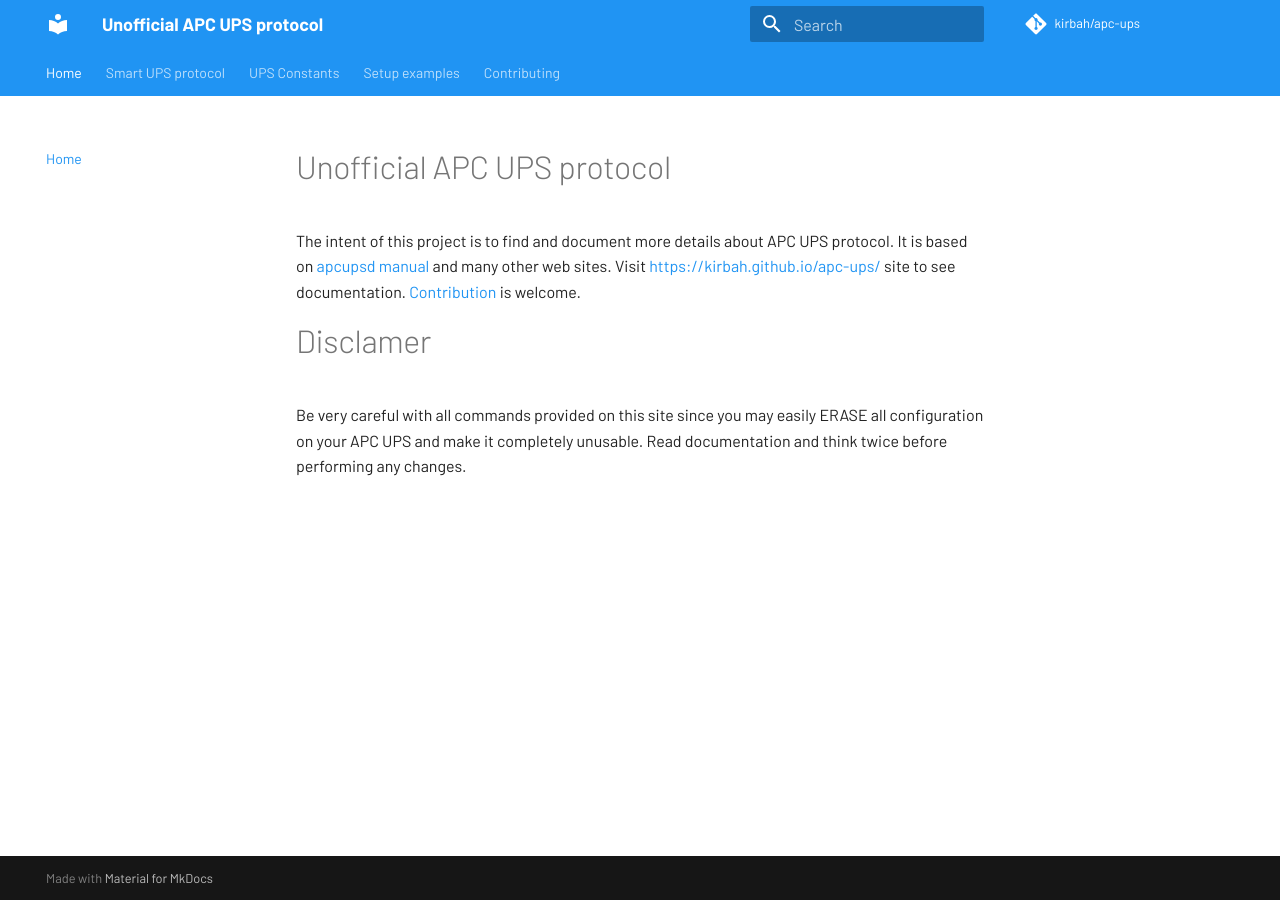
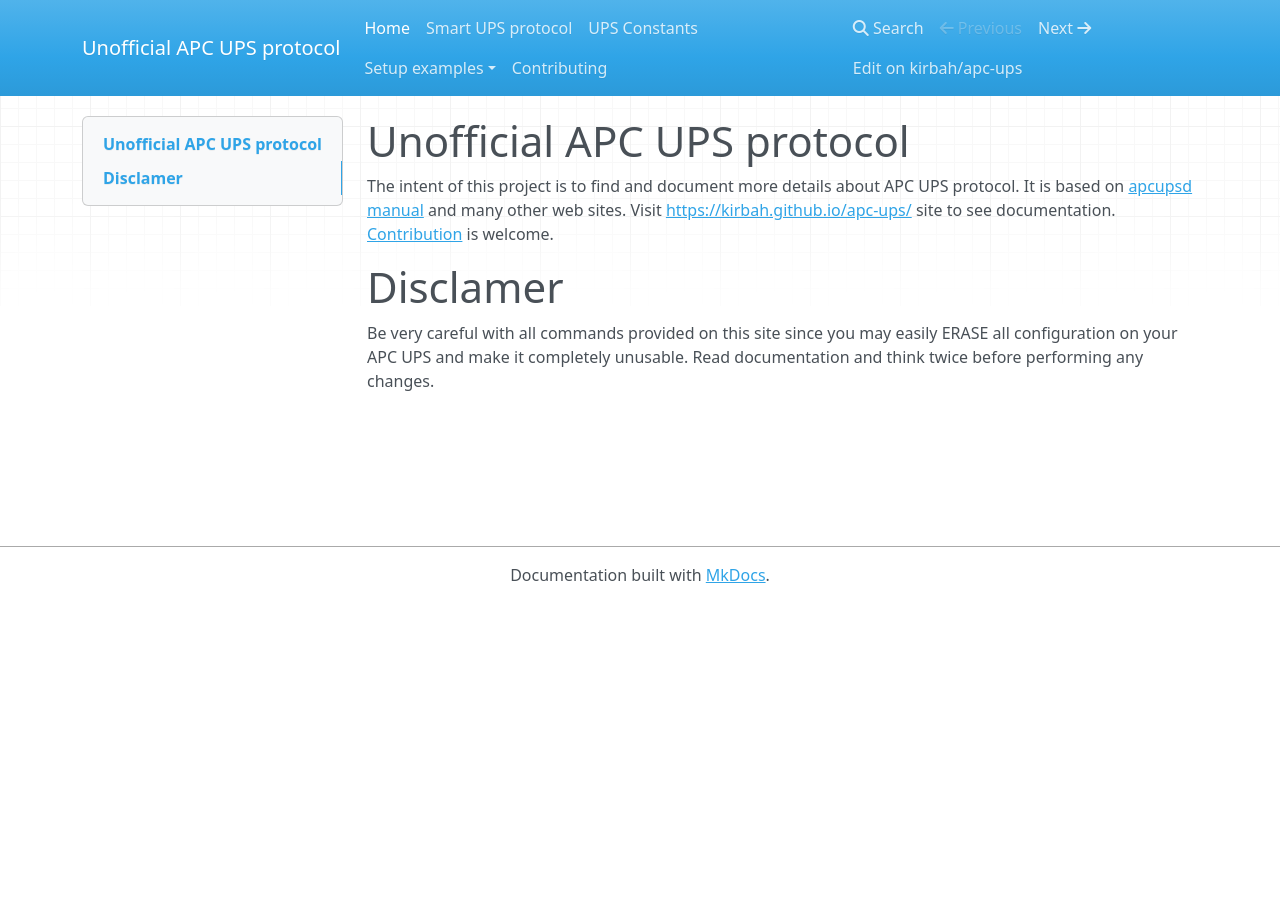
Before and after one commit to kirbah/apc-ups, an MkDocs documentation site: the page built from docs/README.md, in a window 1280 px wide. Built offline with MkDocs 1.6.1, drawn with Linux system fonts in a browser that asks for light colours; nearby versions of some CDN libraries; comment, search, counter and statistics services are not loaded.

```diff
--- a/mkdocs.yml
+++ b/mkdocs.yml
@@ -8,7 +8,9 @@ edit_uri: 'https://github.com/kirbah/apc-ups/blob/master/docs/'
 strict: true
 
 theme:
-  name: material
+  name: mkdocs
+  analytics:
+    gtag: G-TRJ1V77BBM
   palette:
     primary: 'blue'
     accent: 'indigo'
@@ -34,9 +36,6 @@ plugins:
   - minify:
       minify_html: true
 
-gtag:
-  - G-TRJ1V77BBM
-
 nav:
   - Home: README.md
   - Smart UPS protocol: Smart-protocol.md
```
